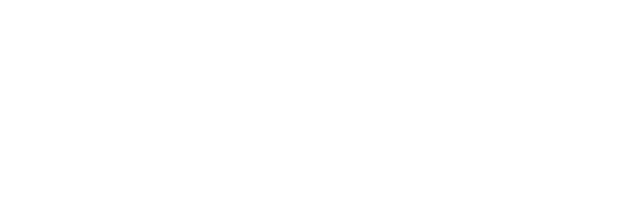
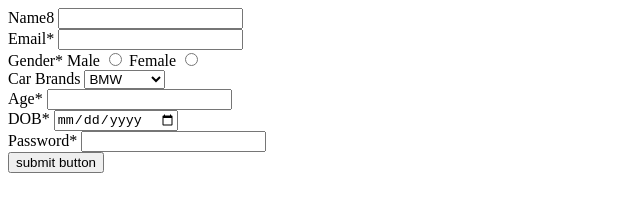
Before and after one commit to acciojob/signup-form-car-sahilkumar013, a website: page main.html in a window 1280 px wide. Shown: the whole page, without its empty margins (0-640 px from the left). Drawn offline with Linux system fonts and the light colour scheme.

Commit message:
created a submission

```diff
--- a/main.html
+++ b/main.html
@@ -10,7 +10,44 @@
 	<!-- the entire body must be written by student -->
     <script type="text/javascript" src="./script.js">
 </script>
-
+<form method="post">
+		<div>
+			<label for="name">Name8</label>
+		  <input id="name" type="text" required>
+		</div>
+		<div>
+			<label for="email">Email*</label>
+		  <input id="email" type="email" required>
+		</div>
+		<div>
+			<label>Gender*</label>
+		 <label for="male">Male</label>
+			<input id="male" type="radio"  name="gender" value="Male" required>
+			<label for="female">Female</label>
+		  <input id="female" type="radio" name="gender" value="Female" required>
+		</div>
+		<div>
+			<label for="cars">Car Brands</label>
+			<select id="cars">
+				<option value="BMW">BMW</option>
+				<option value="Audi">Audi</option>
+				<option value="Mercedez">Mercedez</option>
+			</select>
+		</div>
+		<div>
+			<label for="age">Age*</label>
+			<input type="number" id="age" required>
+		</div>
+		<div>
+			<label for="dob">DOB*</label>
+			<input type="date" id="dob" required>
+		</div>
+		<div>
+			<label for="password">Password*</label>
+			<input type="password" id="password" required>
+		</div>
+		<button type="submit">submit button</button>
+	</form>
 </body>
 
-</html>
+	</html>
```
